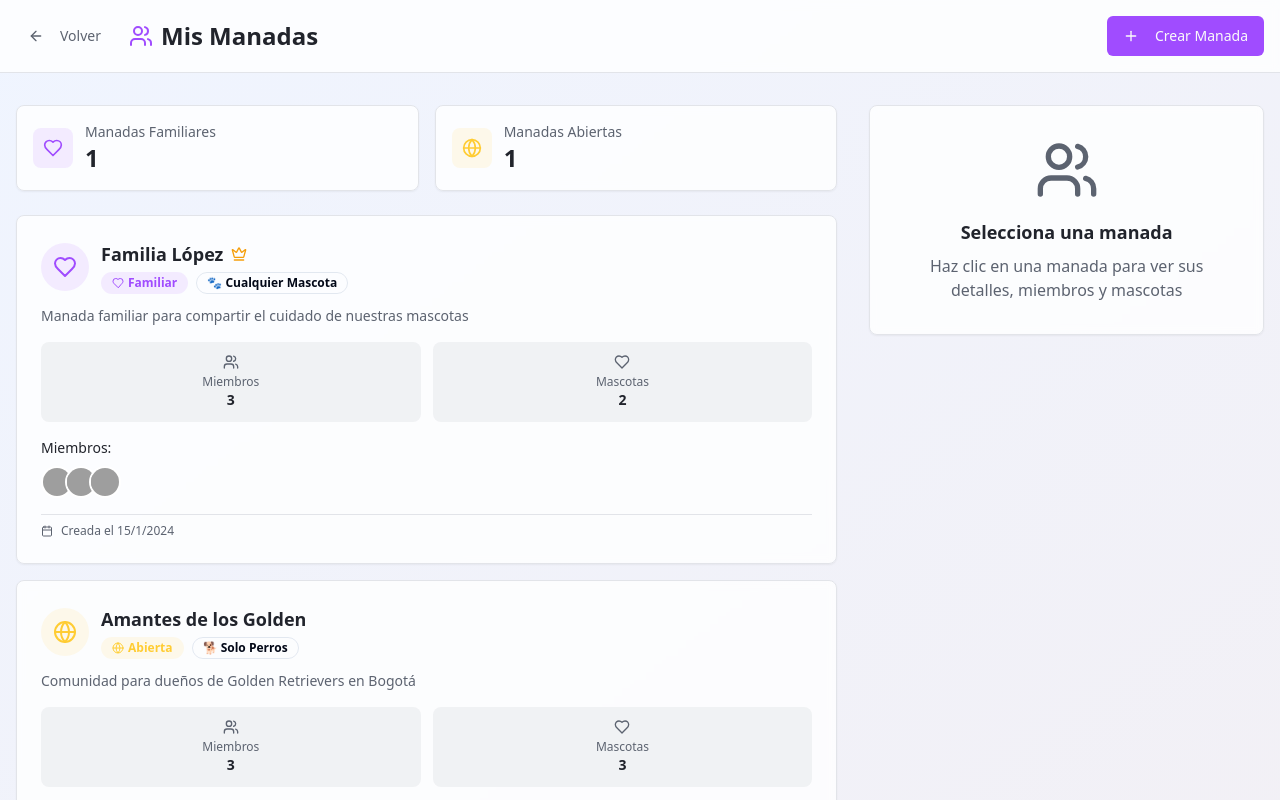
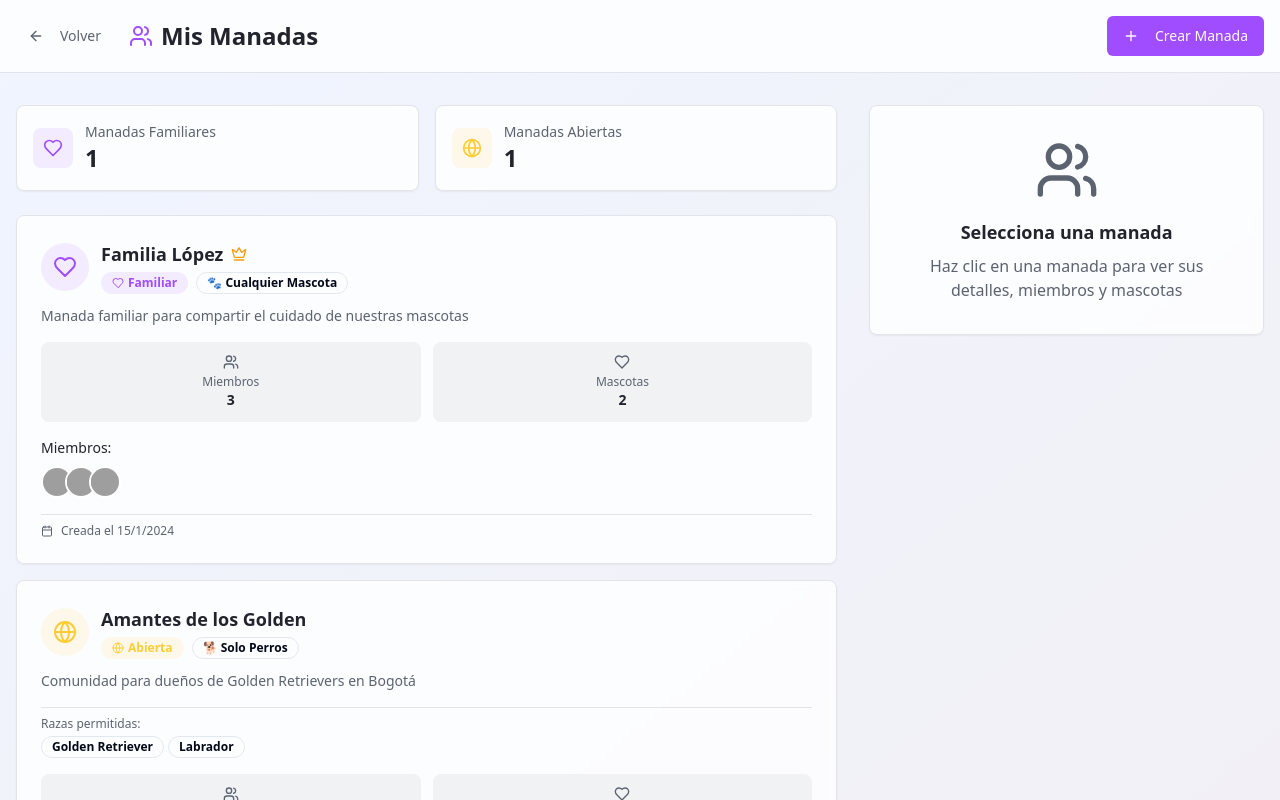
Before and after one commit to juanlopezjs/waggi-plan-purchase-flow, a React (Vite) app: page /packs in a window 1280 px wide. Shown: the top 800 px of the page. Built offline with nearby package versions, Linux system fonts and the light colour scheme; grey boxes are pictures that could not be loaded.

Commit message:
Add pack breed filtering

```diff
--- a/src/components/packs/PackCard.tsx
+++ b/src/components/packs/PackCard.tsx
@@ -29,6 +29,7 @@ interface PackCardProps {
     pets: PackPet[];
     createdAt: string;
     isOwner: boolean;
+    allowedBreeds?: string[];
   };
   isSelected: boolean;
   onSelect: () => void;
@@ -103,6 +104,25 @@ export const PackCard: React.FC<PackCardProps> = ({ pack, isSelected, onSelect }
           {pack.description}
         </p>
 
+        {/* Allowed Breeds */}
+        {pack.allowedBreeds && pack.allowedBreeds.length > 0 && (
+          <div className="pt-2 border-t border-pack-border">
+            <p className="text-xs font-medium text-pack-muted-foreground mb-1">Razas permitidas:</p>
+            <div className="flex flex-wrap gap-1">
+              {pack.allowedBreeds.slice(0, 3).map((breed) => (
+                <Badge key={breed} variant="outline" className="text-xs">
+                  {breed}
+                </Badge>
+              ))}
+              {pack.allowedBreeds.length > 3 && (
+                <Badge variant="outline" className="text-xs">
+                  +{pack.allowedBreeds.length - 3}
+                </Badge>
+              )}
+            </div>
+          </div>
+        )}
+
         {/* Quick Stats */}
         <div className="grid grid-cols-2 gap-3">
           <div className="flex flex-col items-center p-3 bg-pack-muted rounded-lg">
--- a/src/components/packs/PackDetails.tsx
+++ b/src/components/packs/PackDetails.tsx
@@ -307,6 +307,20 @@ const todayBirthdays = [
           </p>
         )}
 
+        {/* Allowed Breeds */}
+        {pack.allowedBreeds && pack.allowedBreeds.length > 0 && (
+          <div className="p-3 bg-pack-muted/30 rounded-lg">
+            <p className="text-xs font-medium text-pack-foreground mb-2">Razas permitidas:</p>
+            <div className="flex flex-wrap gap-1">
+              {pack.allowedBreeds.map((breed) => (
+                <Badge key={breed} variant="outline" className="text-xs">
+                  {breed}
+                </Badge>
+              ))}
+            </div>
+          </div>
+        )}
+
         {/* Próximos eventos y cumpleaños de hoy */}
         {(upcomingEvents.length > 0 || todayBirthdays.length > 0) && (
           <div className="space-y-3">
--- a/src/pages/Packs.tsx
+++ b/src/pages/Packs.tsx
@@ -21,6 +21,7 @@ const mockPacks = [
     type: "family" as const,
     petType: "any" as const,
     description: "Manada familiar para compartir el cuidado de nuestras mascotas",
+    allowedBreeds: [],
     members: [
       { id: 1, name: "María López", role: "owner" as const, avatar: "/placeholder.svg", birthDate: `1985-${currentMonth}-${currentDay}` }, // Cumpleaños HOY!
       { id: 2, name: "Carlos López", role: "member" as const, avatar: "/placeholder.svg", birthDate: "1982-11-03" },
@@ -40,6 +41,7 @@ const mockPacks = [
     type: "open" as const,
     petType: "dog" as const,
     description: "Comunidad para dueños de Golden Retrievers en Bogotá",
+    allowedBreeds: ["Golden Retriever", "Labrador"],
     members: [
       { id: 1, name: "Pedro Martín", role: "owner" as const, avatar: "/placeholder.svg", birthDate: "1990-02-18" },
       { id: 4, name: "Sofia Chen", role: "member" as const, avatar: "/placeholder.svg", birthDate: "1995-06-30" },
```
